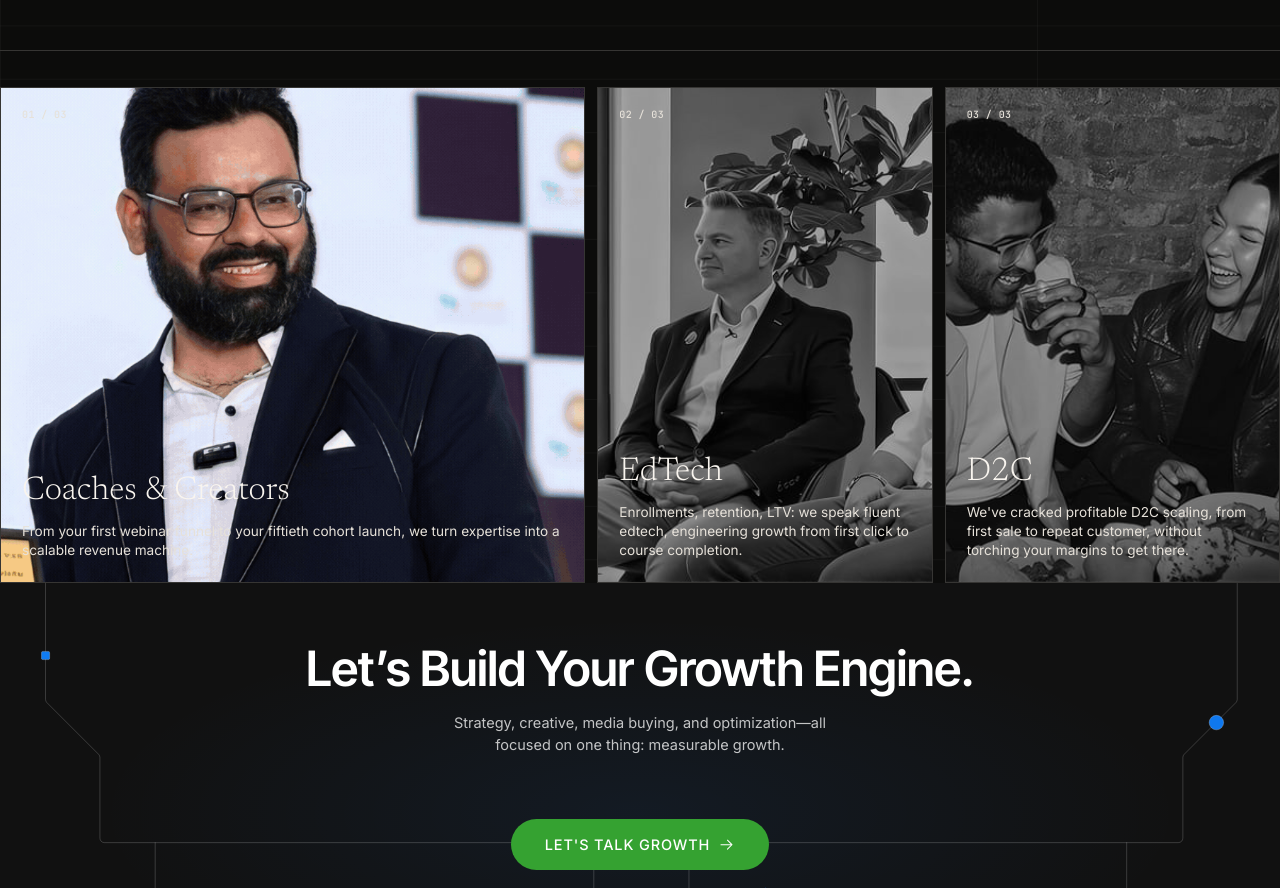
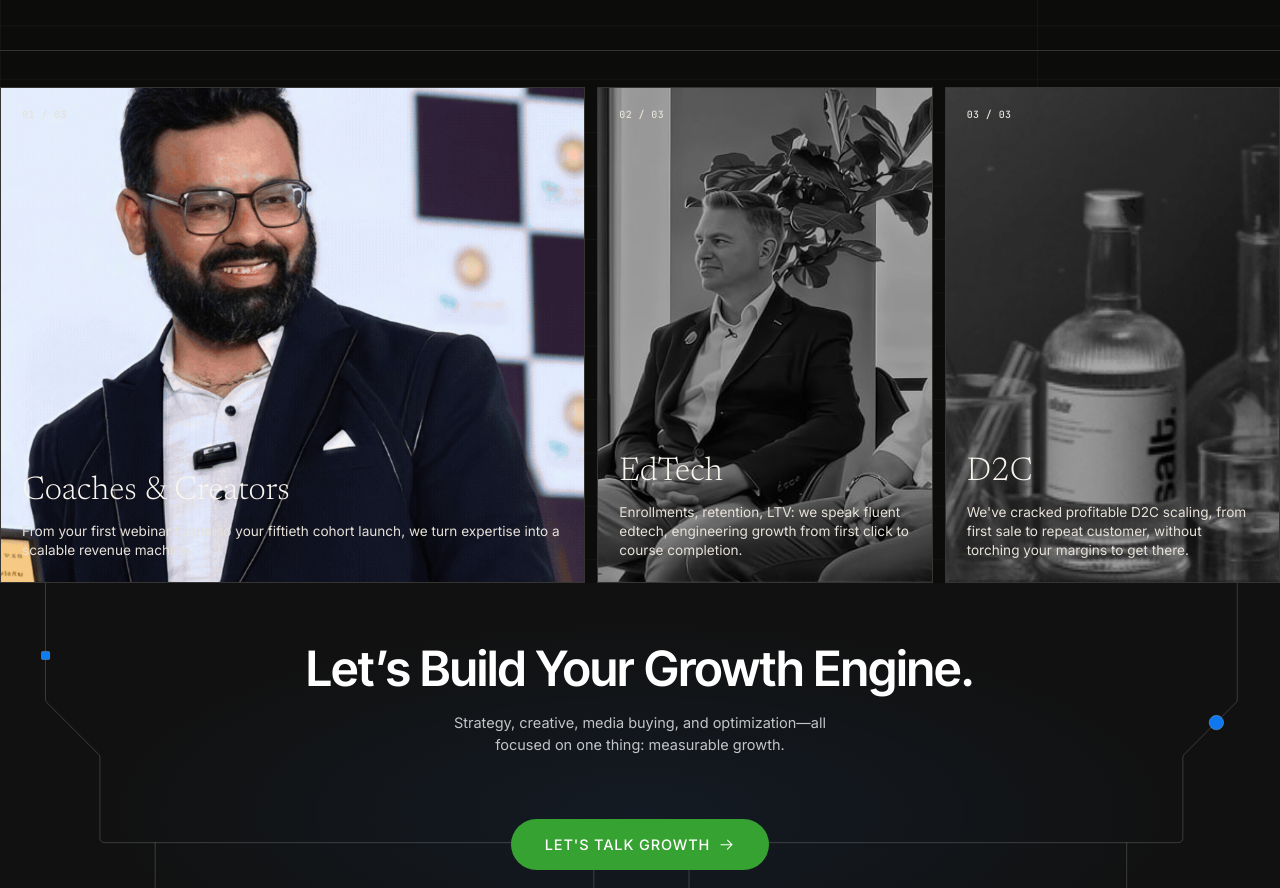
Before and after one commit to Joffin123/alttredmiinds, a Next.js app: page / in a window 1280 px wide. Shown: the part 3712-4600 px from the top of the page. Built offline with nearby package versions, Linux system fonts and the light colour scheme.

Commit message:
Updated d2c gif

```diff
--- a/src/data/site.js
+++ b/src/data/site.js
@@ -133,7 +133,7 @@ export const industries = [
     id: 'd2c',
     title: 'D2C',
     body: "We've cracked profitable D2C scaling, from first sale to repeat customer, without torching your margins to get there.",
-    image: '/images/industry-d2c.jpg',
+    image: '/images/industry-d2c.gif',
     href: 'https://alttredmiinds.com/d2c/'
 
   },
```
Also changed, not shown: public/images/industry-d2c.gif (added).
